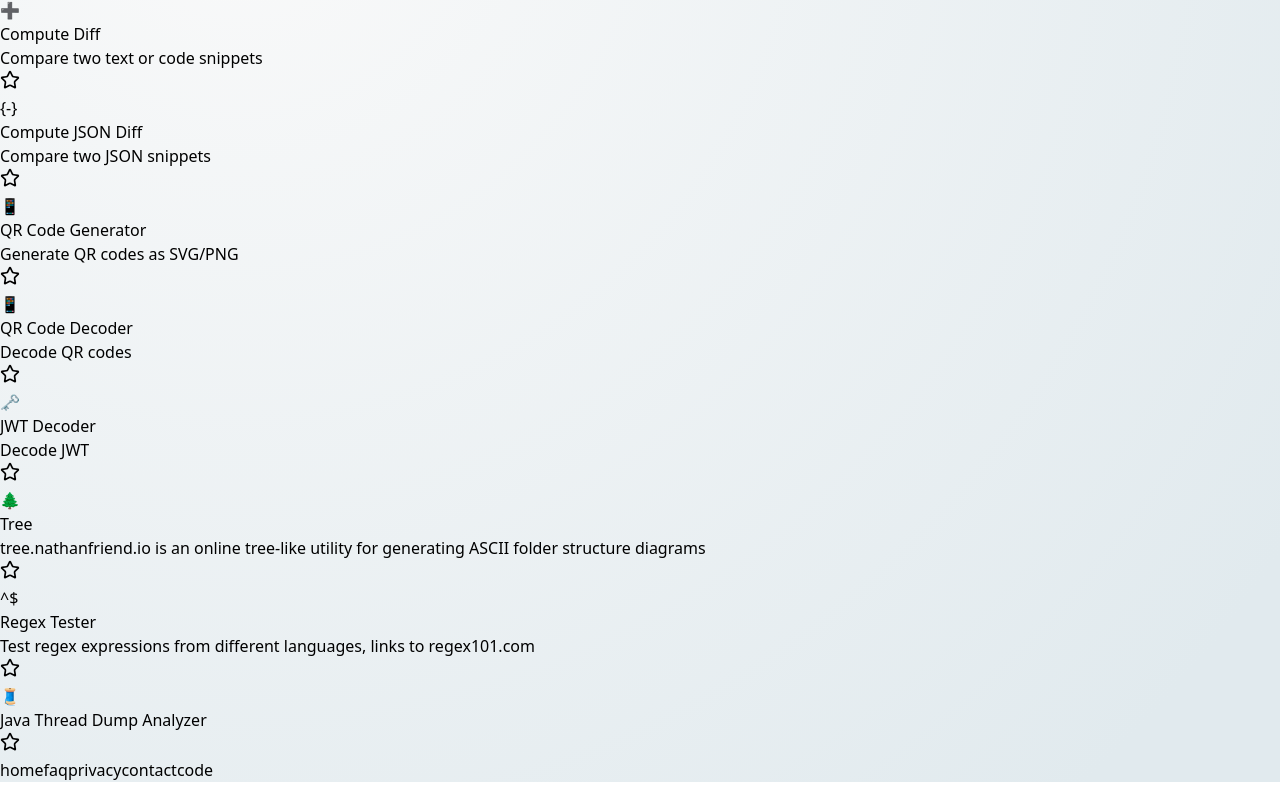
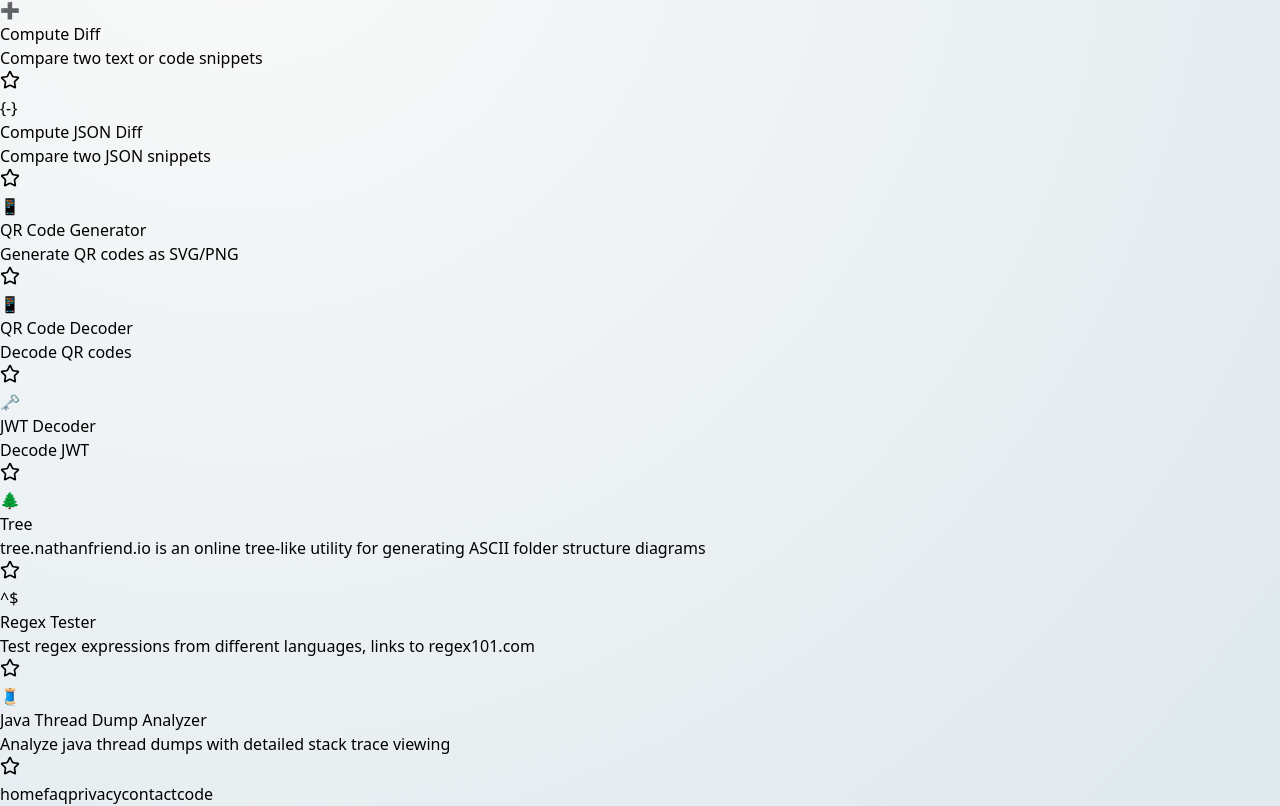
Before and after one commit to midplane/utils.foo, a React (Vite) app: page / in a window 1280 px wide. Shown: the part 702-1508 px from the top of the page. Before the commit the page ends 1484 px from the top, so only its background shows below. Built offline with nearby package versions, Linux system fonts and the light colour scheme.

Commit message:
add tool description

```diff
--- a/src/pages/Home.jsx
+++ b/src/pages/Home.jsx
@@ -17,7 +17,7 @@ const utilities = [
   { id: 'jwt', name: 'JWT Decoder', description: 'Decode JWT', path: '/jwt', icon: '🗝️' },
   { id: 'tree', name: 'Tree', description: 'tree.nathanfriend.io is an online tree-like utility for generating ASCII folder structure diagrams', path: 'https://tree.nathanfriend.io/', icon: '🌲', external: true },
   { id: 'regex', name: 'Regex Tester', description: 'Test regex expressions from different languages, links to regex101.com', path: 'https://regex101.com/', icon: '^$', external: true },
-  { id: 'jtdump', name: 'Java Thread Dump Analyzer', description: '', path: '/jtdump', icon: '🧵' },
+  { id: 'jtdump', name: 'Java Thread Dump Analyzer', description: 'Analyze java thread dumps with detailed stack trace viewing', path: '/jtdump', icon: '🧵' },
   // Add more utilities here as we implement them
 ];
 
```
